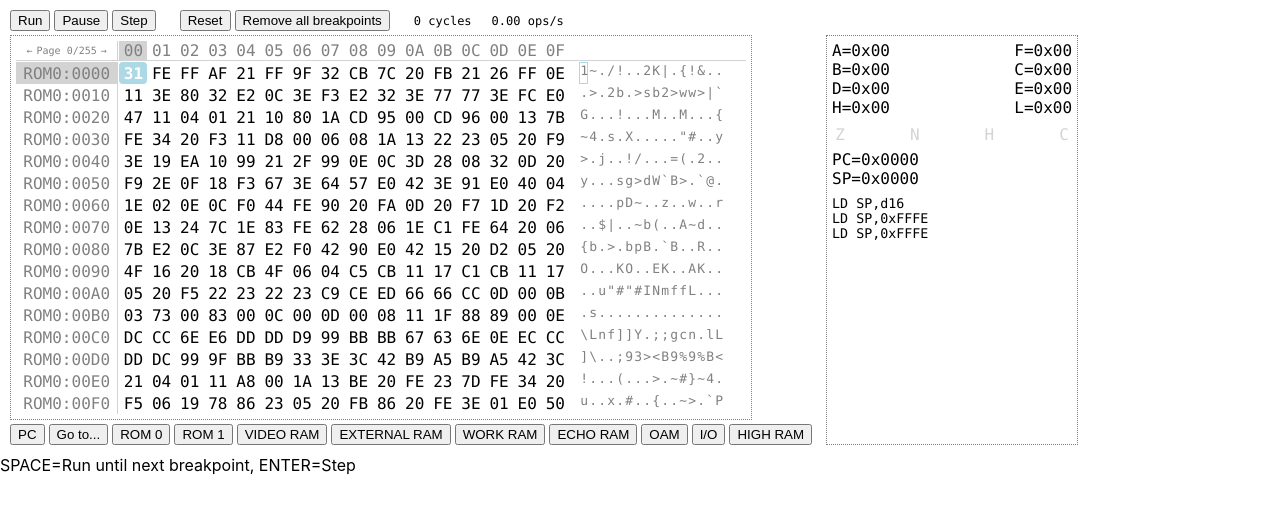
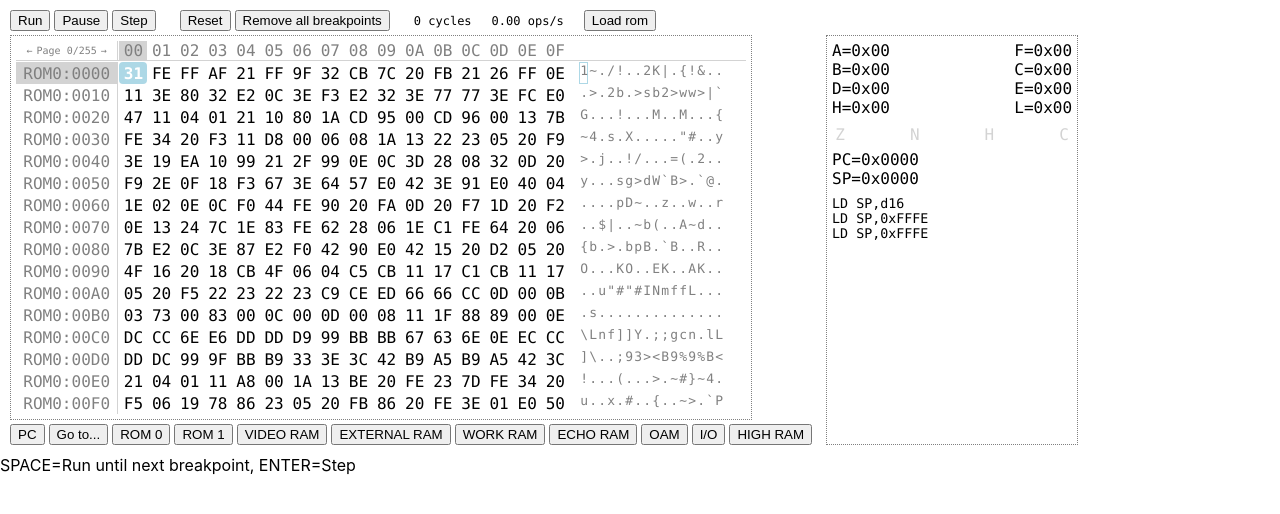
Before and after one commit to pierre-borckmans/react-gb, a React (Create React App) app: page / in a window 1280 px wide. Shown: the top 514 px of the page. Built offline with nearby package versions, Linux system fonts and the light colour scheme.

Commit message:
ADD rom load

```diff
--- a/src/components/Debugger/Debugger.js
+++ b/src/components/Debugger/Debugger.js
@@ -62,6 +62,11 @@ const Debugger = (props) => {
     }
   };
 
+  const loadROM = async () => {
+    await gameboy.getCartridge().loadROM();
+    handleDebuggerChange();
+  };
+
   useEffect(() => {
     document.addEventListener('keydown', keyListener, false);
     return () => {
@@ -85,6 +90,8 @@ const Debugger = (props) => {
           <span className="steps_per_second">{`${stepsPerSecond.toFixed(
             2
           )} ops/s`}</span>
+          <div className="spacer" />
+          <button onClick={loadROM}>Load rom</button>
         </div>
         <div className="debugger_row">
           <Memory
--- a/src/gameboy/cartridge/cartridge.js
+++ b/src/gameboy/cartridge/cartridge.js
@@ -1,7 +1,11 @@
-let loadedROM;
+import cpu from '../cpu/cpu';
+
+import rom from '../../assets/roms/test.gb';
+
+let loadedROM = new Array(0x7fff).fill(0);
 
 // prettier-ignore
-const loadBootROM = () => loadedROM = [
+const bootROM = [
   0x31, 0xFE, 0xFF, 0xAF, 0x21, 0xFF, 0x9F, 0x32, 0xCB, 0x7C, 0x20, 0xFB, 0x21, 0x26, 0xFF, 0x0E,
   0x11, 0x3E, 0x80, 0x32, 0xE2, 0x0C, 0x3E, 0xF3, 0xE2, 0x32, 0x3E, 0x77, 0x77, 0x3E, 0xFC, 0xE0,
   0x47, 0x11, 0x04, 0x01, 0x21, 0x10, 0x80, 0x1A, 0xCD, 0x95, 0x00, 0xCD, 0x96, 0x00, 0x13, 0x7B,
@@ -18,25 +22,29 @@ const loadBootROM = () => loadedROM = [
   0xDD, 0xDC, 0x99, 0x9F, 0xBB, 0xB9, 0x33, 0x3E, 0x3C, 0x42, 0xB9, 0xA5, 0xB9, 0xA5, 0x42, 0x3C,
   0x21, 0x04, 0x01, 0x11, 0xA8, 0x00, 0x1A, 0x13, 0xBE, 0x20, 0xFE, 0x23, 0x7D, 0xFE, 0x34, 0x20,
   0xF5, 0x06, 0x19, 0x78, 0x86, 0x23, 0x05, 0x20, 0xFB, 0x86, 0x20, 0xFE, 0x3E, 0x01, 0xE0, 0x50,
-]
+];
 
-const loadROM = async (rom) => {
-  return await fetch(`../assets/roms/${rom}.gb`)
+const loadROM = async () => {
+  await fetch(rom)
     .then((raw) => raw.arrayBuffer())
     .then((buffer) => (loadedROM = [...new Uint8Array(buffer)]));
 };
 
-const read = (address) => loadedROM[address] || 0x00;
-const write = (address, value) => (loadedROM[address] = value);
+const read = (address) => {
+  if (address <= 0xff && !cpu.isBootComplete()) {
+    return bootROM[address];
+  } else {
+    return loadedROM[address];
+  }
+};
+
+const write = (address, value) => {
+  throw new Error('Trying to write to the ROM');
+};
 
 const reset = () => {
-  // for (let i = 0; i < loadedROM.length; i++) {
-  //   loadedROM[i] = 0x00;
-  // }
-  loadBootROM();
+  loadedROM = new Array(0x7fff).fill(0);
 };
-
-loadBootROM();
 
 const cartridge = {
   loadROM,
--- a/src/gameboy/cpu/cpu.js
+++ b/src/gameboy/cpu/cpu.js
@@ -131,6 +131,7 @@ const cpu = {
   setHaltBug: (active) => (haltBug = active),
   getHaltBug: () => haltBug,
 
+  isBootComplete: () => registers.PC > 0x255,
   /// --------
 
   readImmediate8() {
--- a/src/gameboy/gameboy.js
+++ b/src/gameboy/gameboy.js
@@ -1,15 +1,18 @@
 import cpu from './cpu/cpu';
 import mmu from './mmu/mmu';
+import cartridge from './cartridge/cartridge';
 import debugger_ from './debugger/debugger';
 
 const getDebugger = () => debugger_;
 const getCpu = () => cpu;
 const getMmu = () => mmu;
+const getCartridge = () => cartridge;
 
 const gameboy = {
   getDebugger,
   getCpu,
   getMmu,
+  getCartridge,
 };
 
 export default gameboy;
```
Also changed, not shown: 1 other file (tests, documents, lock files or other folders).
